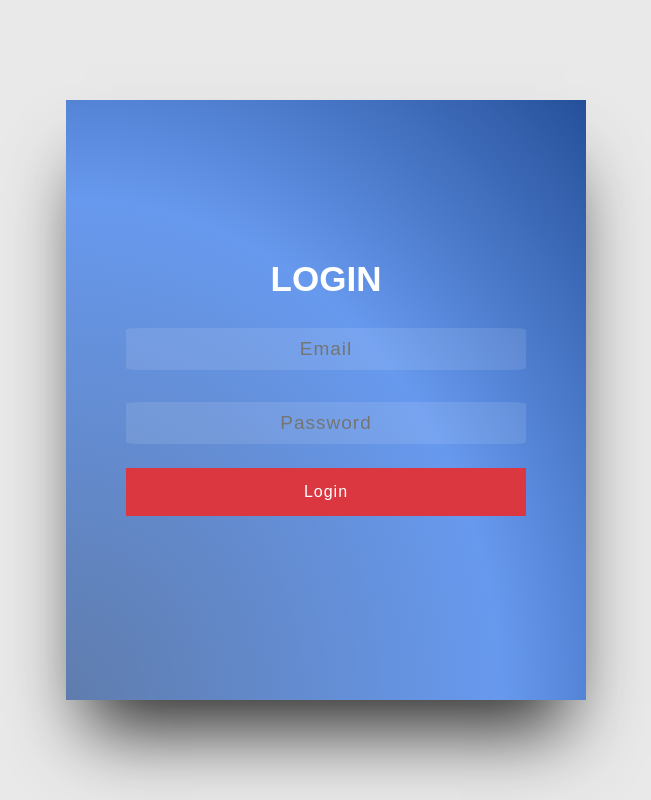
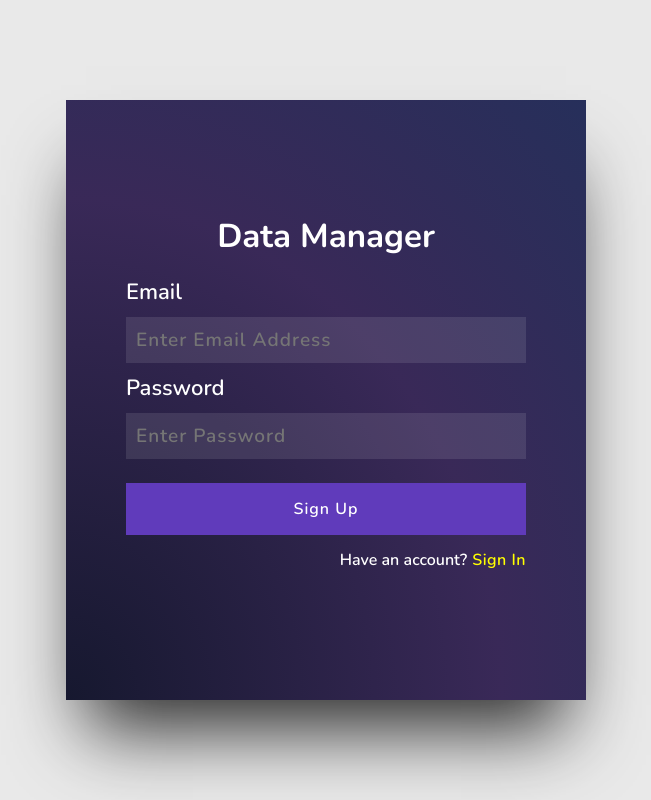
Before and after one commit to Polaf05/data_manager, a React (Create React App) app in the folder data-manager/: page /login in a window 1280 px wide. Shown: the whole page, without its empty margins (314-965 px from the left). Built offline with nearby package versions, Linux system fonts and the light colour scheme; no server answers.

Commit message:
added signup, edited minimal details

```diff
--- a/data-manager/public/index.html
+++ b/data-manager/public/index.html
@@ -15,6 +15,8 @@
       user's mobile device or desktop. See https://developers.google.com/web/fundamentals/web-app-manifest/
     -->
     <link rel="manifest" href="%PUBLIC_URL%/manifest.json" />
+    <link rel="preconnect" href="https://fonts.gstatic.com">
+    <link href="https://fonts.googleapis.com/css2?family=Nunito:ital,wght@0,600;0,700;1,300;1,400&display=swap" rel="stylesheet">
     <!--
       Notice the use of %PUBLIC_URL% in the tags above.
       It will be replaced with the URL of the `public` folder during the build.
--- a/data-manager/src/App.css
+++ b/data-manager/src/App.css
@@ -13,7 +13,7 @@ button {
   color: #fff;
   font-size: 16px;
   letter-spacing: 1px;
-  background:#db3741;
+  background: #603bbb;
   cursor: pointer;
 }
 
@@ -36,19 +36,28 @@ button {
   justify-content: center;
   background: radial-gradient(
     ellipse at left bottom,
-    rgba(95, 124, 173) 0%,
-    rgb(103, 153, 238) 59%,
-    rgb(37, 79, 153) 100%
+    rgba(22, 24, 47, 1) 0%,
+    rgba(38, 20, 72, 0.9) 59%,
+    rgba(17, 27, 75, 0.9) 100%
   );
   box-shadow: 0 50px 70px -20px rgba(0, 0, 0, 0.8);
 }
 
-
 .login .loginContainer h1{
   color: white;
-  font-size: 35px;
+  margin: 14px 0;
+  display: flex;
+  justify-content: center;
+  font-size: 33px;
   line-height: 1;
-  align-self: center;
+}
+
+.login .loginContainer label {
+  color: white;
+  margin: 14px 0;
+  display: block;
+  font-size: 22px;
+  line-height: 1;
 }
 
 .login .loginContainer input {
@@ -60,9 +69,6 @@ button {
   background: rgba(255, 255, 255, 0.1);
   color: #fff;
   letter-spacing: 1px;
-  text-align: center;
-  margin-top: 4vh;
-  border-radius: 5%;
 }
 
 .login .loginContainer .btnContainer {
@@ -93,3 +99,33 @@ button {
   color: red;
   font-size: 16px;
 }
+
+.hero {
+  width: 100%;
+  min-height: 100vh;
+  background: radial-gradient(
+    ellipse at left bottom,
+    rgba(22, 24, 47, 1) 0%,
+    rgba(38, 20, 72, 0.9) 59%,
+    rgba(17, 27, 75, 0.9) 100%
+  );
+}
+
+.hero nav {
+  background: #603bbb;
+  width: 100%;
+  padding: 20px 40px;
+  display: flex;
+  align-items: center;
+  justify-content: space-between;
+}
+
+.hero nav h2 {
+  color: #fff;
+}
+
+.hero nav button {
+  width: 86px;
+  padding: 8px 0;
+  background: #3a2b58;
+}
--- a/data-manager/src/App.js
+++ b/data-manager/src/App.js
@@ -10,6 +10,7 @@ function App() {
   const [password, setPassword] = useState('');
   const [emailError, setEmailError] = useState('');
   const [passwordError, setPasswordError] = useState('');
+  const [hasAccount, setHasAccount] = useState(false);
 
   const handleLogin = () => {
     clearError();
@@ -22,8 +23,26 @@ function App() {
         case "auth/wrong-password":
           setPasswordError(error.message);
           break;
+        default:
       }
 
+    });
+  };
+
+  // handling signup for user
+  const handleSignup = () => {
+    clearError();
+    firebase.auth().createUserWithEmailAndPassword(email, password).catch((error) =>{
+      switch(error.code){
+        case "auth/email-already-in-use":
+        case "auth/invalid-email":
+          setEmailError(error.message);
+          break;
+        case "auth/weak-password":
+          setPasswordError(error.message);
+          break;
+        default:
+      }
     });
   };
 
@@ -68,12 +87,13 @@ function App() {
        password = {password}
        setPassword = {setPassword}
        handleLogin = {handleLogin}
+       handleSignup = {handleSignup}
+       hasAccount = {hasAccount}
+       setHasAccount = {setHasAccount}
        emailError = {emailError}
        passwordError = {passwordError}
        />
       )}
-
-
     </div>
   );
 }
--- a/data-manager/src/account.js
+++ b/data-manager/src/account.js
@@ -5,8 +5,11 @@ const Account = (props) => {
     const {handleLogout} = props;
 
     return(
-        <section className="login">
-            <button onClick={handleLogout}>Logout</button>
+        <section className="hero">
+            <nav>
+                <h2>Welcome</h2>
+                <button onClick={handleLogout}>Logout</button>
+            </nav>
         </section>
     )
 }
--- a/data-manager/src/login.js
+++ b/data-manager/src/login.js
@@ -7,6 +7,9 @@ const login = (props) => {
         password,
         setPassword,
         handleLogin,
+        handleSignup,
+        hasAccount,
+        setHasAccount,
         emailError,
         passwordError
     } = props;
@@ -14,16 +17,32 @@ const login = (props) => {
     return(
         <section className="login">
             <div className="loginContainer">
-                <h1>LOGIN</h1>
+                <h1>Data Manager</h1>
 
-                <input type="text" autoFocus required value={email} onChange= {(e) => setEmail(e.target.value)} placeholder="Email"/>
+                <label>Email</label>
+                <input type="text" autoFocus required value={email} onChange= {(e) => setEmail(e.target.value)} placeholder="Enter Email Address"/>
                 <p className="errorMsg">{emailError}</p>
 
-                <input type="password" autoFocus required value={password} onChange= {(e) => setPassword(e.target.value)} placeholder="Password"/>
+                <label>Password</label>
+                <input type="password" autoFocus required value={password} onChange= {(e) => setPassword(e.target.value)} placeholder="Enter Password"/>
                 <p className="errorMsg">{passwordError}</p>
 
                 <div className="btnContainer">
-                    <button onClick={handleLogin}>Login</button>
+                    {hasAccount ? (
+                        <>
+                            <button onClick={handleLogin}>Sign In</button>
+                            <p>Don't have an account?
+                                <span onClick={()=> setHasAccount(!hasAccount)}>Sign Up</span>
+                            </p>
+                        </>
+                    ) : (
+                        <>
+                            <button onClick={handleSignup}>Sign Up</button>
+                            <p>Have an account?
+                                <span onClick={()=> setHasAccount(!hasAccount)}>Sign In</span>
+                            </p>
+                        </>
+                    )}
                 </div>
             </div>
         </section>
```
